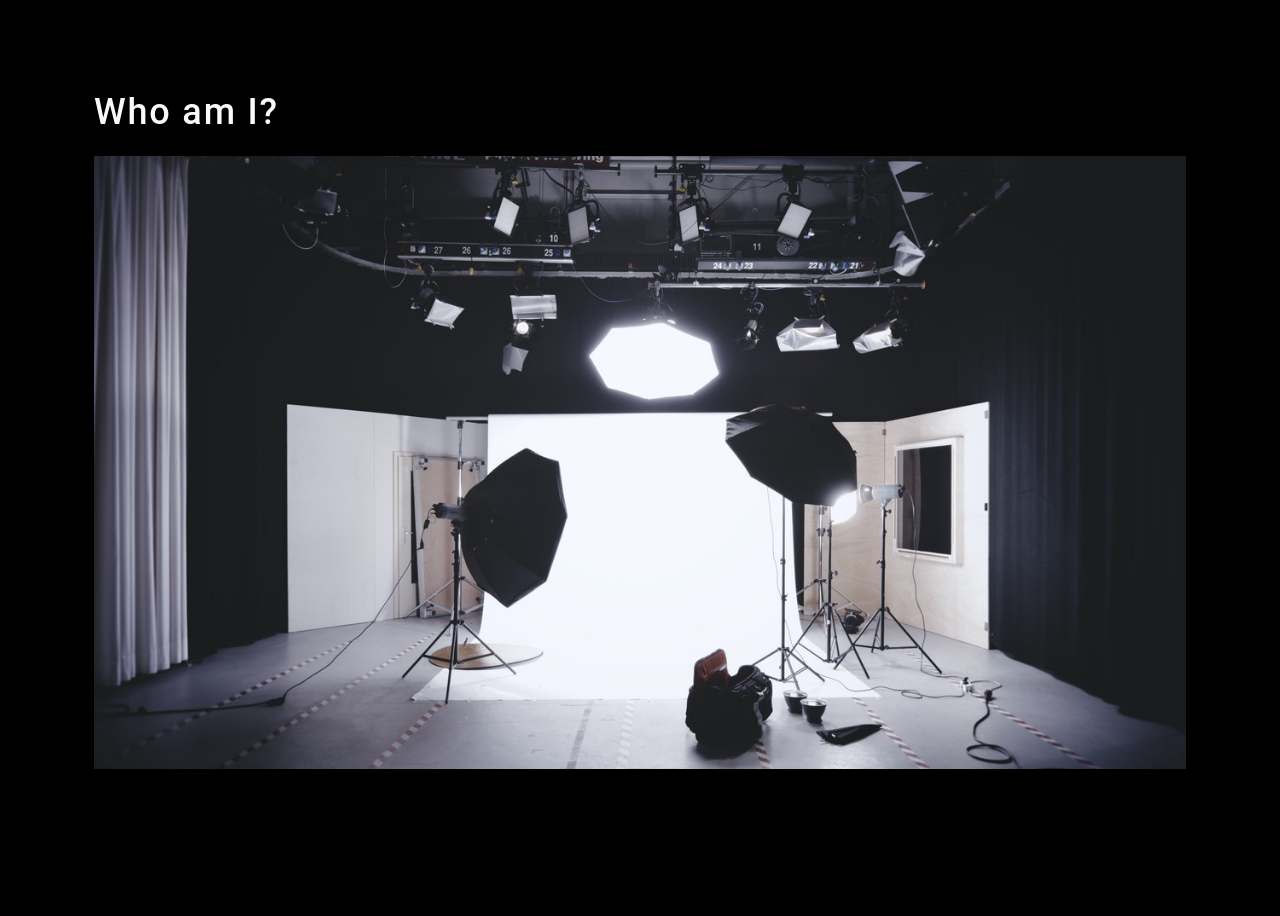
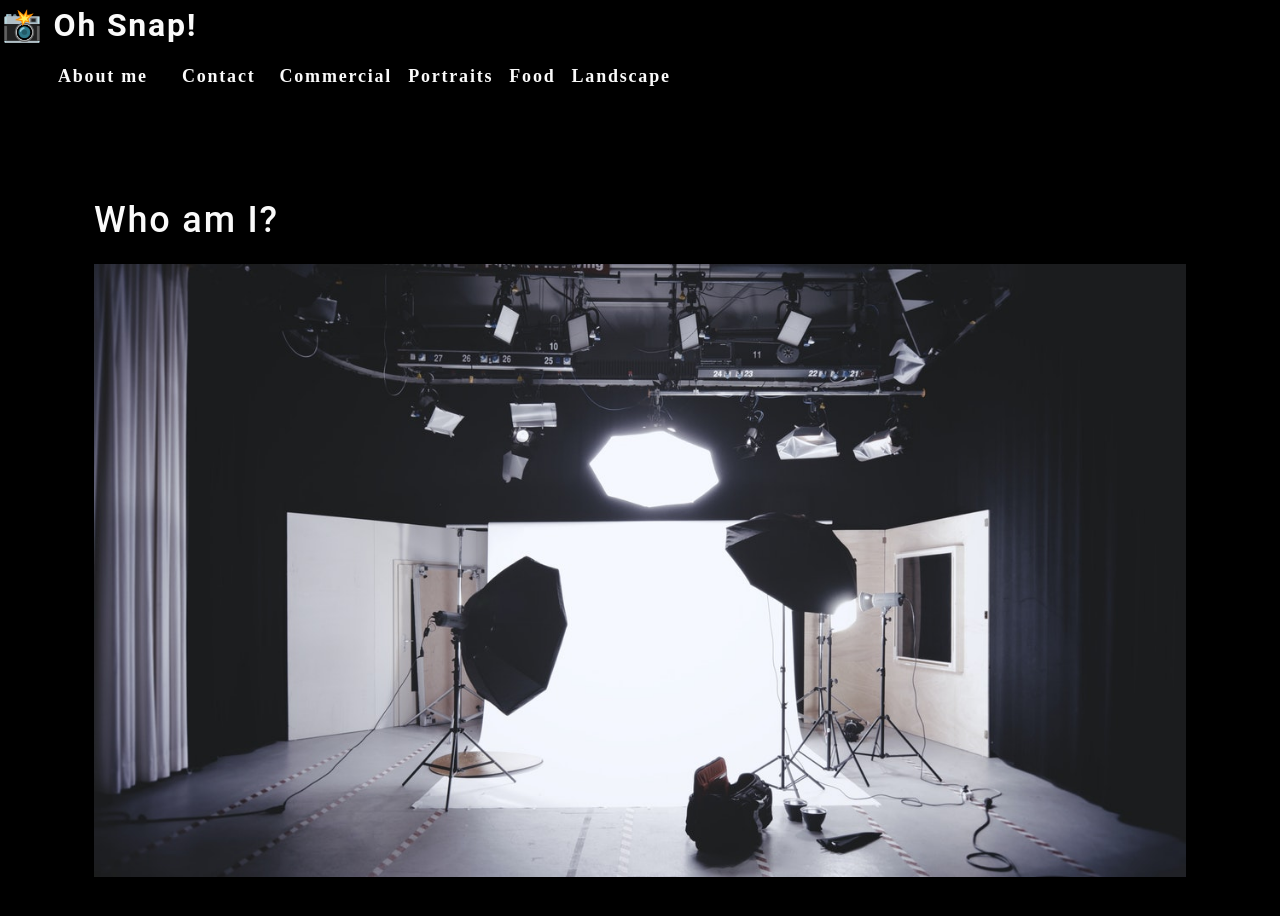
Before and after one commit to rltrosas88/photo-port, a React (Create React App) app: page / in a window 1280 px wide. Shown: the top 916 px of the page. Before the commit the page ends 883 px from the top, so only its background shows below. Built offline with nearby package versions, Linux system fonts and the light colour scheme.

Commit message:
20.1.6 create the nav component

```diff
--- a/src/App.js
+++ b/src/App.js
@@ -1,10 +1,12 @@
 import React from 'react';
 import './App.css';
+import Nav from './components/Nav';
 import About from './components/About';
 
 function App() {
   return (
     <div>
+      <Nav></Nav>
       <main>
         <About></About>
       </main>
--- /dev/null
+++ b/src/components/Nav/index.js
@@ -0,0 +1,48 @@
+import React from 'react';
+import { capitalizeFirstLetter } from "../../utils/helpers";
+
+function Nav() {
+    const categories = [
+        { name: "commercial", description: "Photos of grocery stores, food trucks, and other commercial projects", },
+        { name: "portraits", description: "Portraits of people in my life" },
+        { name: "food", description: "Delicious delicacies" },
+        { name: "landscape", description: "Fields, farmhouses, waterfalls, and the beauty of nature", },
+    ];
+
+    const handleClick = () => {
+        console.log("click handled")
+      }
+
+    return (
+        <header>
+            <h2>
+                <a href="/">
+                    <span role="img" aria-label="camera"> 📸</span> Oh Snap!
+                </a>
+            </h2>
+            <nav>
+                <ul className="flex-row">
+                    <li className="mx-2">
+                        <a href="#about" onClick={() => handleClick()}>
+                            About me
+                        </a>
+                    </li>
+                    <li className={"mx-2"}>
+                        <span onClick={() => handleClick()}>
+                            Contact
+                        </span>
+                    </li>
+                    {categories.map((category) => (
+                        <li className="mx-1" key={category.name}>
+                            <span onClick={() => { handleClick(); }}>
+                                {capitalizeFirstLetter(category.name)}
+                            </span>
+                        </li>
+                    ))}
+                </ul>
+            </nav>
+        </header>
+    );
+}
+
+export default Nav;
```
